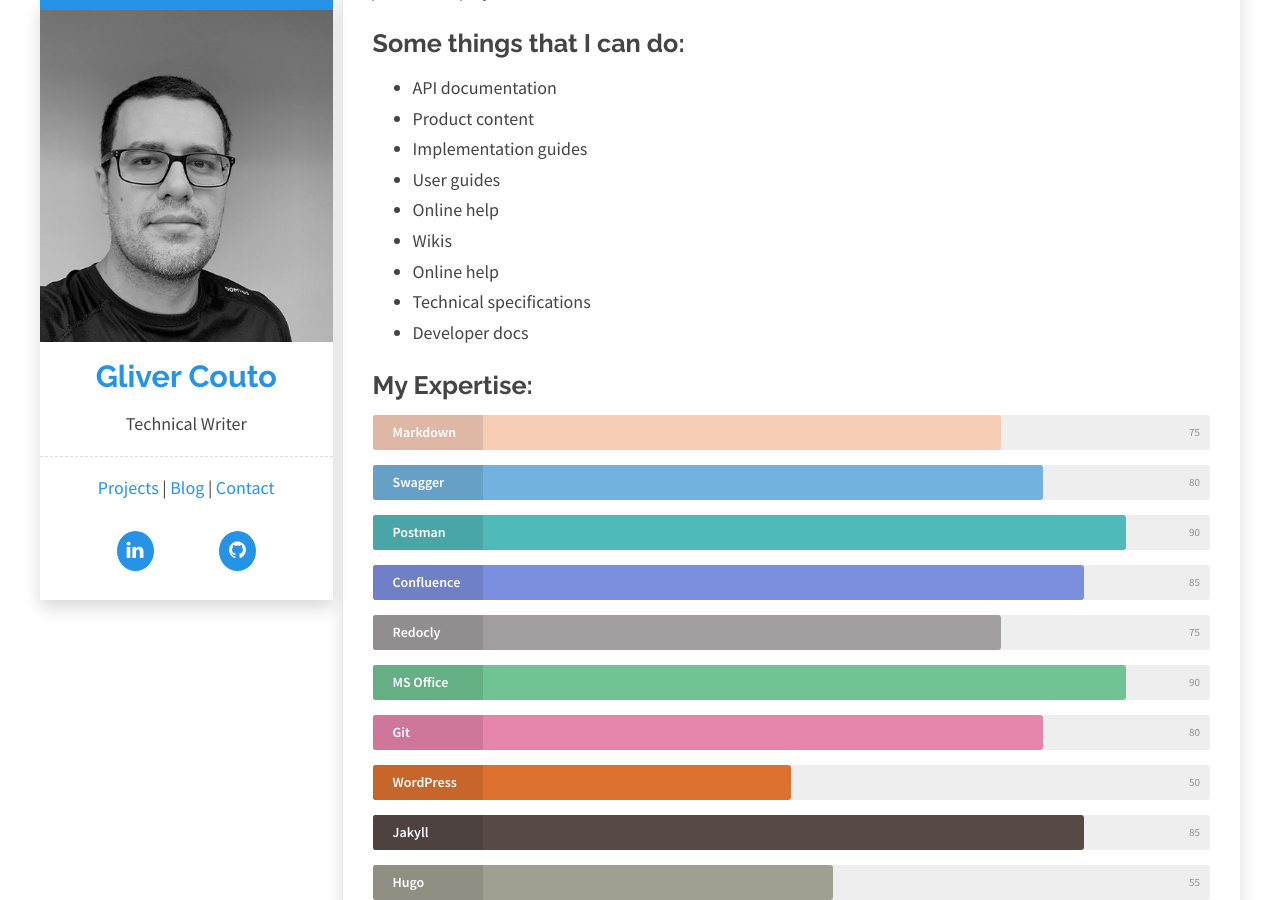
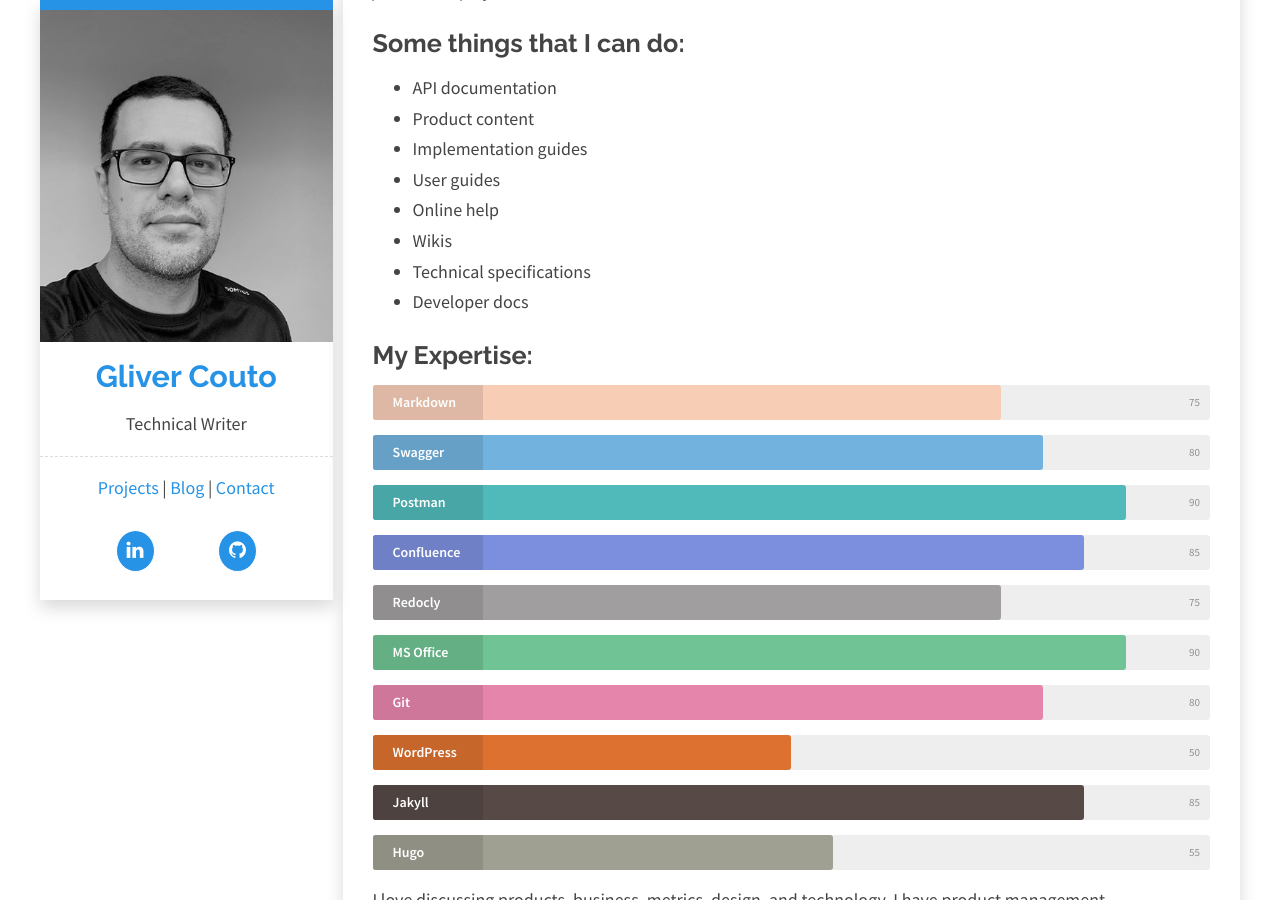
Before and after one commit to gliverCouto/glivercouto.github.io, a Jekyll site: the page built from index.html, in a window 1280 px wide and 900 px high, scrolled down 601 px. Built offline with Jekyll 4.4.1, drawn with Linux system fonts in a browser that asks for light colours.

Commit message:
Update index.html

```diff
--- a/index.html
+++ b/index.html
@@ -47,7 +47,6 @@ You can edit them there.
   <li>User guides</li>
   <li>Online help</li>
   <li>Wikis</li>
-  <li>Online help</li>
   <li>Technical specifications</li>
   <li>Developer docs</li>
 </ul>
```
